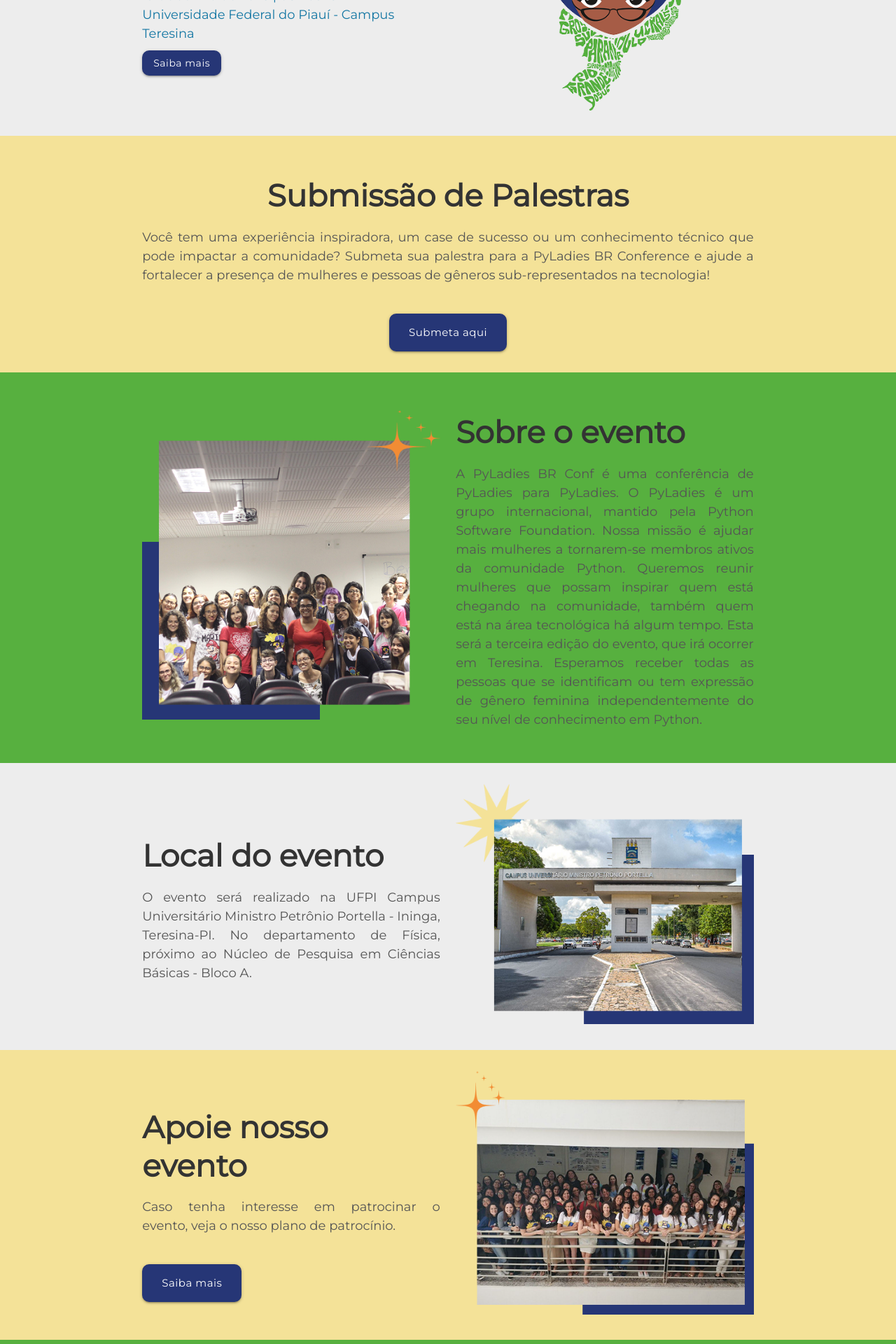
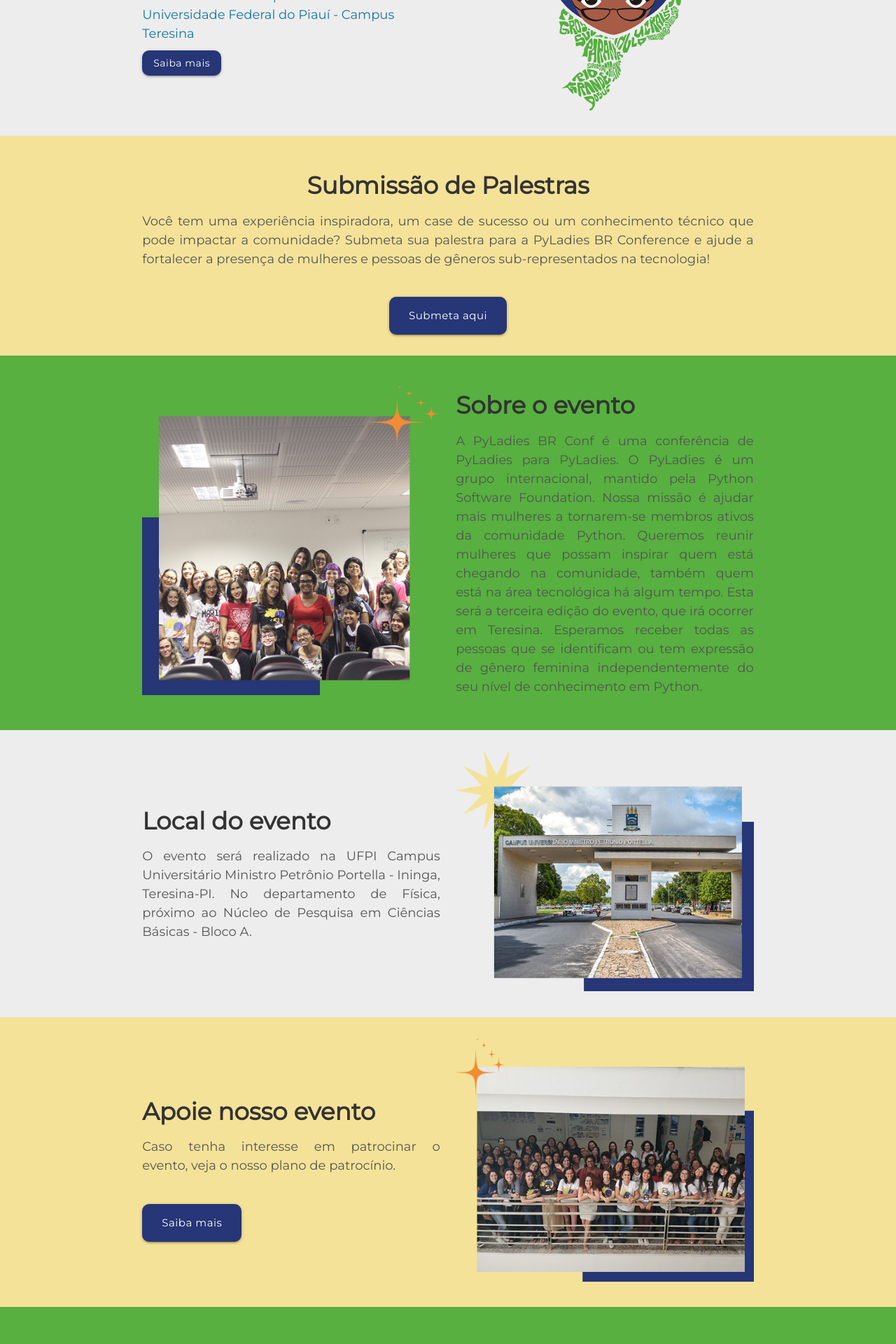
Before and after one commit to pyladies-brazil/conf, a Jekyll site: the page built from index.html, in a window 1280 px wide. Shown: the part 338-2258 px from the top of the page at 70% size. Built offline with Jekyll 4.4.1, drawn with Linux system fonts in a browser that asks for light colours.

Commit message:
Ajuste no layout para mobile

```diff
--- a/_includes/apoie.html
+++ b/_includes/apoie.html
@@ -1,7 +1,7 @@
 <div class="container">
 	<div class="row apoie">
 		<div class="col s12 m6 l6">
-			<h3>Apoie nosso evento</h3>
+			<h4>Apoie nosso evento</h4>
 			<p class="text_justify"> {{site.apoie_description: }} </p>
 
 			<br/>
--- a/_includes/local.html
+++ b/_includes/local.html
@@ -1,7 +1,7 @@
 <div class="container">
 	<div class="row local">
 		<div class="col s12 m6 l6">
-			<h3>Local do evento</h3>
+			<h4>Local do evento</h4>
 			<p class="text_justify"> {{site.local_description: }} </p>
 		</div>
 
--- a/_includes/organizacao.html
+++ b/_includes/organizacao.html
@@ -1,7 +1,7 @@
 <div class="container">
 	<div class="row organizacao center">
 		<div class="col s12">
-			<h3>Quem organiza</h3>
+			<h4>Quem organiza</h4>
 		</div>
 	</div>
 
--- a/_includes/sobre.html
+++ b/_includes/sobre.html
@@ -1,12 +1,15 @@
 <div class="container">
 	<div class="row sobre">
 
-		<div class="col s12 m6 l6">
+		<div class="col m6 l6 hide-on-small-only">
 			<img alt="pyladiesbr" src="{{ "/assets/img/foto_evento_2025.png" | prepend: site.baseurl }}" />
 		</div>
 
 		<div class="col s12 m6 l6">
-			<h3>Sobre o evento</h3>
+			<h4>Sobre o evento</h4>
+			<div class="hide-on-med-and-up foto_sobre">
+				<img alt="pyladiesbr" src="{{ "/assets/img/foto_evento_2025.png" | prepend: site.baseurl }}" />
+			</div>
 			<p class="text_justify font-montserrat font-light"> {{site.user_description}} </p>
 		</div>
 
--- a/_includes/submissao_palestras.html
+++ b/_includes/submissao_palestras.html
@@ -1,7 +1,7 @@
 <div class="container">
 	<div class="row sub_palestras center">
 		<div class="col s12">
-			<h3>Submissão de Palestras</h3>
+			<h4>Submissão de Palestras</h4>
 			<p class="text_justify"> {{site.sub_palestras_description: }} </p>
 
 			<br/>
--- a/assets/css/style.css
+++ b/assets/css/style.css
@@ -88,6 +88,14 @@ nav{
 	background-color: #57B03F;
 }
 
+.foto_sobre{
+	text-align: center;
+}
+
+.foto_sobre img{
+	width: 50%;
+}
+
 .local{
 	background-color: #EDEDED;
 }
@@ -110,6 +118,7 @@ nav{
 
 .organizacao span{
 	font-weight: bold;
+	font-size: 14px;
 }
 
 .organizacao a{
@@ -121,10 +130,10 @@ nav{
 	align-items: first baseline;
 }
 
-.logo_footer {
+/* .logo_footer {
   display: flex;
   align-items: center;
-}
+} */
 
 .logo_footer img{
 	width: auto;
```
